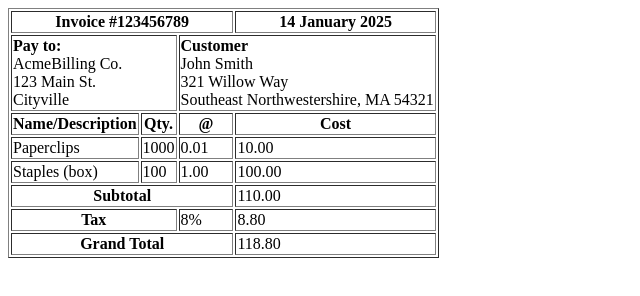
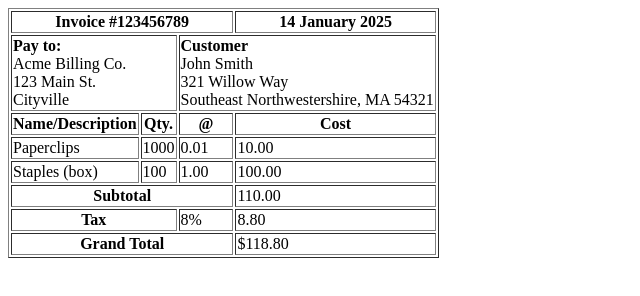
Before and after one commit to VaroLim/TablaGimnasio, a plain HTML site: page index.html in a window 1280 px wide. Shown: the full height of the page, 0-640 px from the left. Drawn offline with Linux system fonts and the light colour scheme.

Commit message:
Tablagym

```diff
--- a/index.html
+++ b/index.html
@@ -23,7 +23,7 @@
             <tr>
                 <td colspan="2">
                     <strong>Pay to:</strong><br>
-                    AcmeBilling Co.<br>
+                    Acme Billing Co.<br>
                     123 Main St.<br>
                     Cityville
                 </td>
@@ -70,7 +70,7 @@
                 <th colspan="3">
                     Grand Total
                 </th>
-                <td>118.80</td>
+                <td>$118.80</td>
             </tr>
         </table>
     </body>
```
